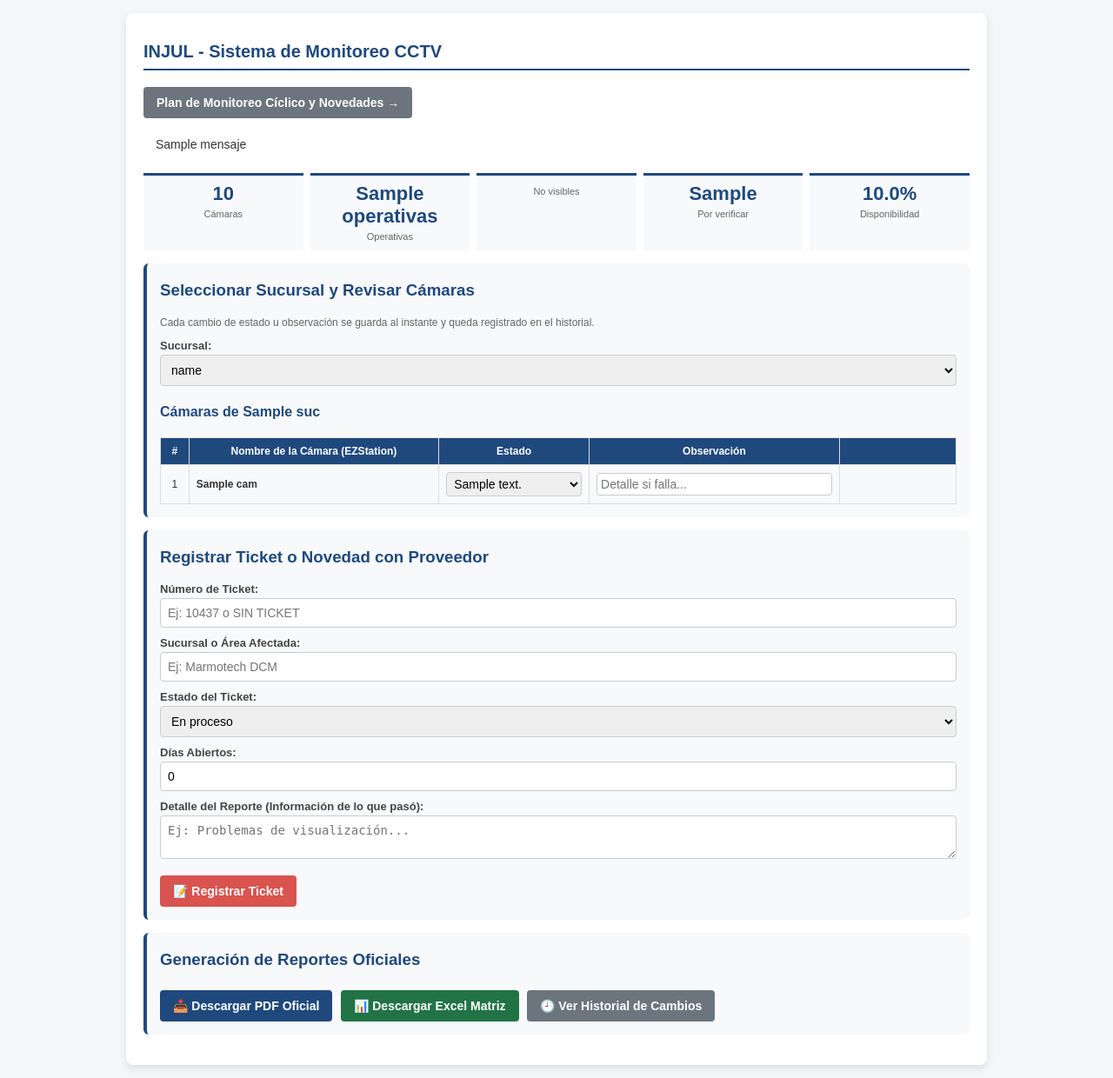
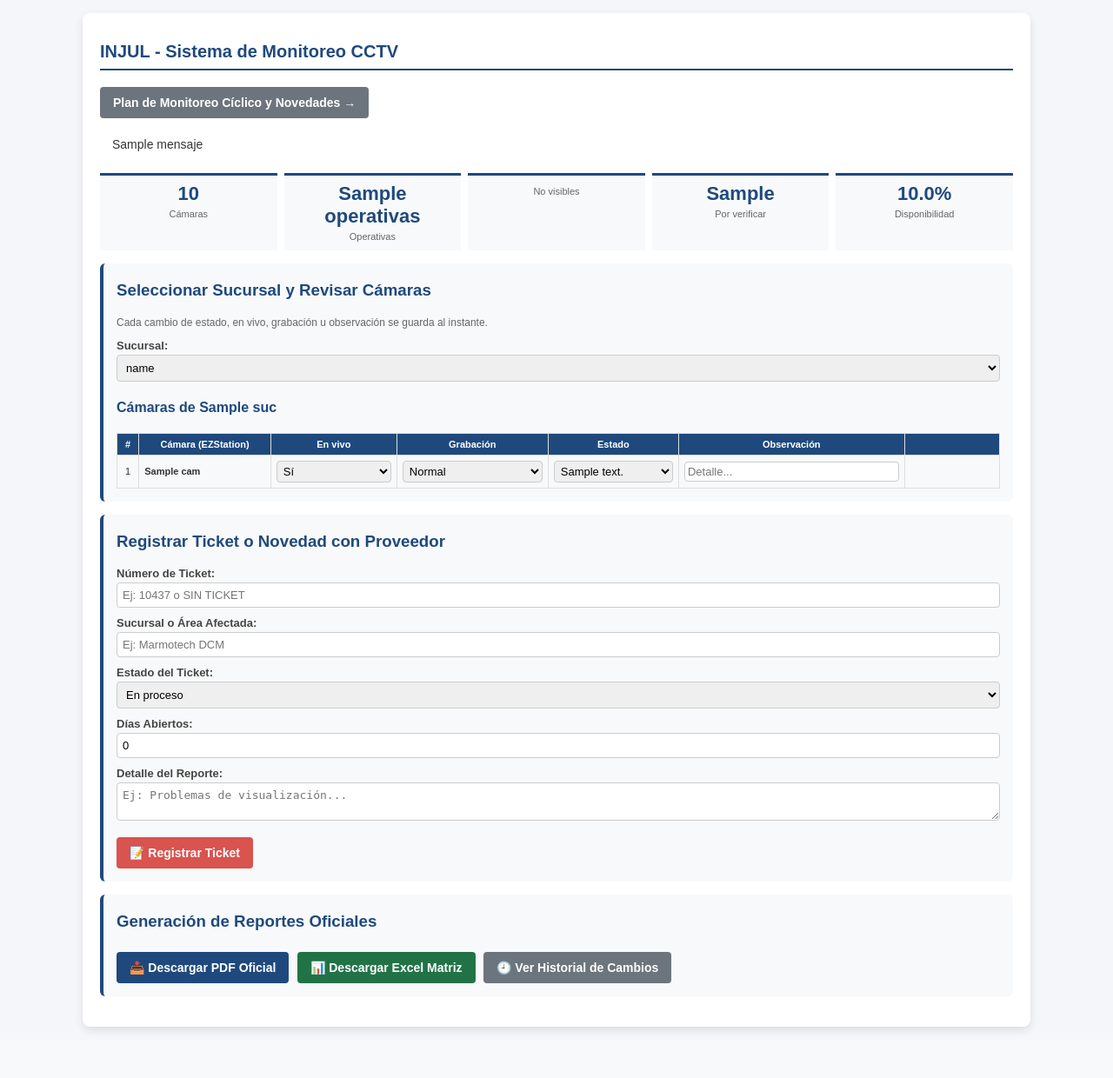
Before and after one commit to josecolor/injul-cctv-generator, a Flask app: template templates/index.html in a window 1280 px wide. Shown: the whole page at 87% size. After the commit the page ends 1187 px from the top, so only its background shows below. Run offline with Flask 3, Linux system fonts and the light colour scheme; the template is opened without the code that fills it: most values are stand-ins (such as "Sample title", 1, 10 or a date in 2020); parts of the project's set-up code (start-up, migrations or seed data) failed here and were passed over; some libraries are stand-ins or nearby versions.

Commit message:
Update camera status handling and UI elements

```diff
--- a/templates/index.html
+++ b/templates/index.html
@@ -6,7 +6,7 @@
     <title>INJUL - Consolidado CCTV</title>
     <style>
         body { font-family: Arial, sans-serif; background-color: #f4f6f9; color: #333; margin: 0; padding: 15px; }
-        .container { max-width: 950px; margin: 0 auto; background: #fff; padding: 20px; border-radius: 8px; box-shadow: 0 4px 10px rgba(0,0,0,0.1); }
+        .container { max-width: 1050px; margin: 0 auto; background: #fff; padding: 20px; border-radius: 8px; box-shadow: 0 4px 10px rgba(0,0,0,0.1); }
         h1 { color: #1F497D; font-size: 20px; border-bottom: 2px solid #1F497D; padding-bottom: 8px; }
         h3 { color: #1F497D; margin-top: 5px; }
         .card { background: #f8f9fa; padding: 15px; margin-bottom: 15px; border-radius: 6px; border-left: 4px solid #1F497D; }
@@ -17,14 +17,14 @@
         .btn:hover { opacity: 0.9; }
         .form-group { margin-bottom: 10px; }
         label { display: block; font-weight: bold; font-size: 13px; margin-bottom: 3px; color: #444; }
-        input, select, textarea { width: 100%; padding: 8px; box-sizing: border-box; border: 1px solid #ccc; border-radius: 4px; font-size: 14px; }
+        input, select, textarea { width: 100%; padding: 6px; box-sizing: border-box; border: 1px solid #ccc; border-radius: 4px; font-size: 13px; }
         table { width: 100%; border-collapse: collapse; margin-top: 15px; }
-        th, td { border: 1px solid #ddd; padding: 8px; text-align: center; font-size: 12px; }
+        th, td { border: 1px solid #ddd; padding: 6px; text-align: center; font-size: 11px; }
         th { background-color: #1F497D; color: white; }
         .estado-op td.celda-estado { background: #dff0d8; }
         .estado-nv td.celda-estado { background: #f2dede; }
         .estado-pv td.celda-estado { background: #fcf8e3; }
-        .marca { font-size: 11px; color: #777; white-space: nowrap; min-width: 80px; }
+        .marca { font-size: 11px; color: #777; white-space: nowrap; min-width: 70px; }
         .marca.ok { color: #2d6a2d; }
         .marca.error { color: #a94442; font-weight: bold; }
         .aviso { padding: 10px 14px; border-radius: 4px; margin-bottom: 15px; font-size: 14px; }
@@ -57,14 +57,25 @@
 
         function guardarFila(tr) {
             var marca = tr.querySelector('.marca');
-            var estado = tr.querySelector('select').value;
-            var obs = tr.querySelector('input').value;
+            var estado = tr.querySelector('.select-estado').value;
+            var en_vivo = tr.querySelector('.select-envivo').value;
+            var grabacion = tr.querySelector('.select-grab').value;
+            var obs = tr.querySelector('.input-obs').value;
+
             marca.className = 'marca';
             marca.textContent = 'Guardando...';
+
             fetch('/api/camara', {
                 method: 'POST',
                 headers: {'Content-Type': 'application/json'},
-                body: JSON.stringify({sucursal: tr.dataset.suc, idx: parseInt(tr.dataset.idx, 10), estado: estado, observacion: obs})
+                body: JSON.stringify({
+                    sucursal: tr.dataset.suc,
+                    idx: parseInt(tr.dataset.idx, 10),
+                    estado: estado,
+                    en_vivo: en_vivo,
+                    grabacion: grabacion,
+                    observacion: obs
+                })
             }).then(function (resp) {
                 return resp.json().then(function (j) { return {ok: resp.ok, j: j}; });
             }).then(function (res) {
@@ -84,8 +95,10 @@
             var filas = document.querySelectorAll('tr.camera-row');
             for (var i = 0; i < filas.length; i++) {
                 (function (tr) {
-                    tr.querySelector('select').addEventListener('change', function () { guardarFila(tr); });
-                    tr.querySelector('input').addEventListener('change', function () { guardarFila(tr); });
+                    tr.querySelector('.select-estado').addEventListener('change', function () { guardarFila(tr); });
+                    tr.querySelector('.select-envivo').addEventListener('change', function () { guardarFila(tr); });
+                    tr.querySelector('.select-grab').addEventListener('change', function () { guardarFila(tr); });
+                    tr.querySelector('.input-obs').addEventListener('change', function () { guardarFila(tr); });
                 })(filas[i]);
             }
         };
@@ -109,7 +122,7 @@
         <div class="card">
             <h3>Seleccionar Sucursal y Revisar Cámaras</h3>
             <p style="font-size: 12px; color: #666; margin-top: 0;">
-                Cada cambio de estado u observación se guarda al instante y queda registrado en el historial.
+                Cada cambio de estado, en vivo, grabación u observación se guarda al instante.
             </p>
             <div class="form-group">
                 <label>Sucursal:</label>
@@ -128,7 +141,9 @@
                 <table>
                     <tr>
                         <th>#</th>
-                        <th>Nombre de la Cámara (EZStation)</th>
+                        <th>Cámara (EZStation)</th>
+                        <th>En vivo</th>
+                        <th>Grabación</th>
                         <th>Estado</th>
                         <th>Observación</th>
                         <th></th>
@@ -136,18 +151,34 @@
                     {% for cam in camaras %}
                     {% set info = guardado.get(cam, {}) %}
                     {% set est = info.get('estado') or 'Por verificar' %}
+                    {% set env = info.get('en_vivo') or 'Sí' %}
+                    {% set grb = info.get('grabacion') or 'Normal' %}
                     <tr class="camera-row {{ clases[est] }}" data-suc="{{ suc }}" data-idx="{{ loop.index0 }}">
                         <td>{{ loop.index }}</td>
                         <td style="text-align: left; font-weight: bold;">{{ cam }}</td>
+                        <td>
+                            <select class="select-envivo" style="padding: 3px;">
+                                <option value="Sí" {% if env == 'Sí' %}selected{% endif %}>Sí</option>
+                                <option value="No" {% if env == 'No' %}selected{% endif %}>No</option>
+                                <option value="Intermitente" {% if env == 'Intermitente' %}selected{% endif %}>Intermitente</option>
+                            </select>
+                        </td>
+                        <td>
+                            <select class="select-grab" style="padding: 3px;">
+                                <option value="Normal" {% if grb == 'Normal' %}selected{% endif %}>Normal</option>
+                                <option value="Por movimiento" {% if grb == 'Por movimiento' %}selected{% endif %}>Por movimiento</option>
+                                <option value="No graba" {% if grb == 'No graba' %}selected{% endif %}>No graba</option>
+                            </select>
+                        </td>
                         <td class="celda-estado">
-                            <select style="padding: 4px;">
+                            <select class="select-estado" style="padding: 3px;">
                                 {% for valor, texto in estados %}
                                 <option value="{{ valor }}" {% if est == valor %}selected{% endif %}>{{ texto }}</option>
                                 {% endfor %}
                             </select>
                         </td>
                         <td>
-                            <input type="text" value="{{ info.get('observacion', '') }}" maxlength="500" placeholder="Detalle si falla..." style="padding: 4px;">
+                            <input type="text" class="input-obs" value="{{ info.get('observacion', '') }}" maxlength="500" placeholder="Detalle..." style="padding: 3px;">
                         </td>
                         <td class="marca"></td>
                     </tr>
@@ -181,7 +212,7 @@
                     <input type="number" name="dias_abiertos" value="0" min="0" placeholder="Ej: 5">
                 </div>
                 <div class="form-group">
-                    <label>Detalle del Reporte (Información de lo que pasó):</label>
+                    <label>Detalle del Reporte:</label>
                     <textarea name="detalle" rows="2" placeholder="Ej: Problemas de visualización..."></textarea>
                 </div>
                 <button type="submit" class="btn btn-ticket">📝 Registrar Ticket</button>
```
